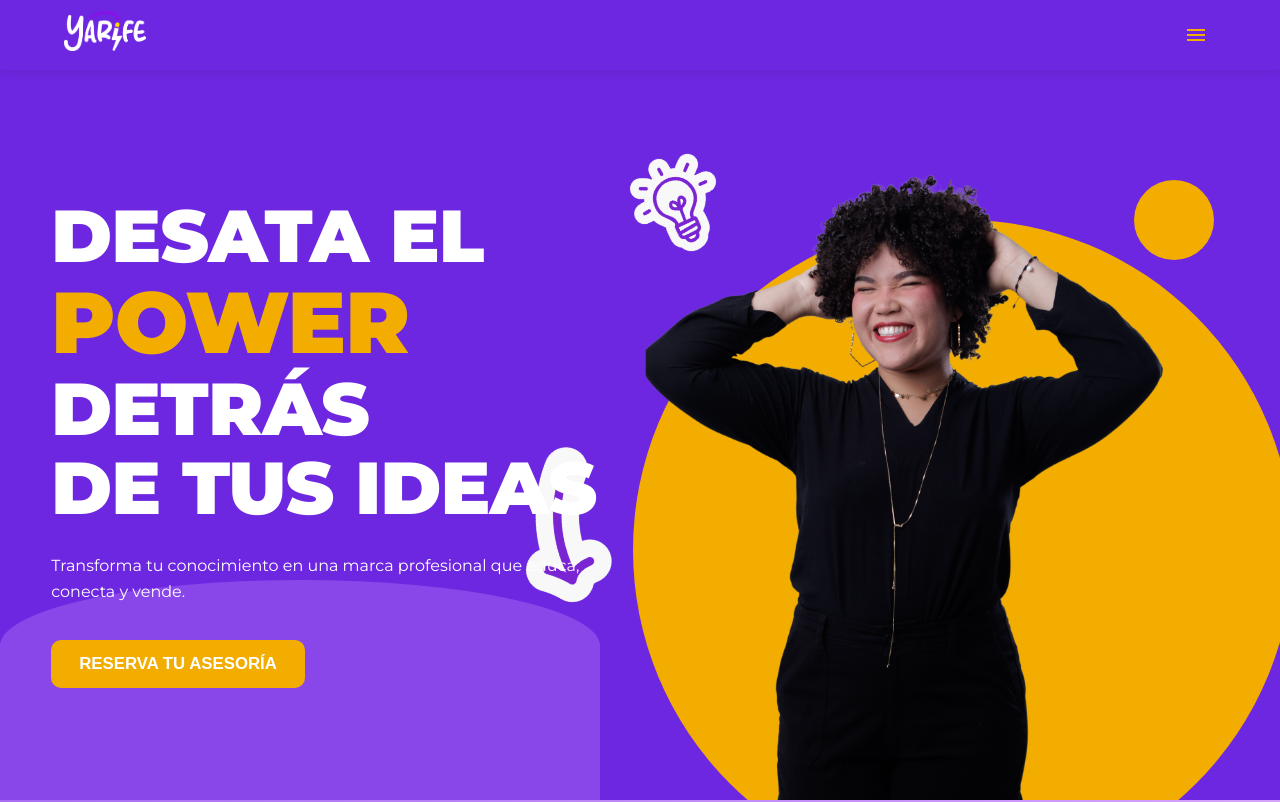
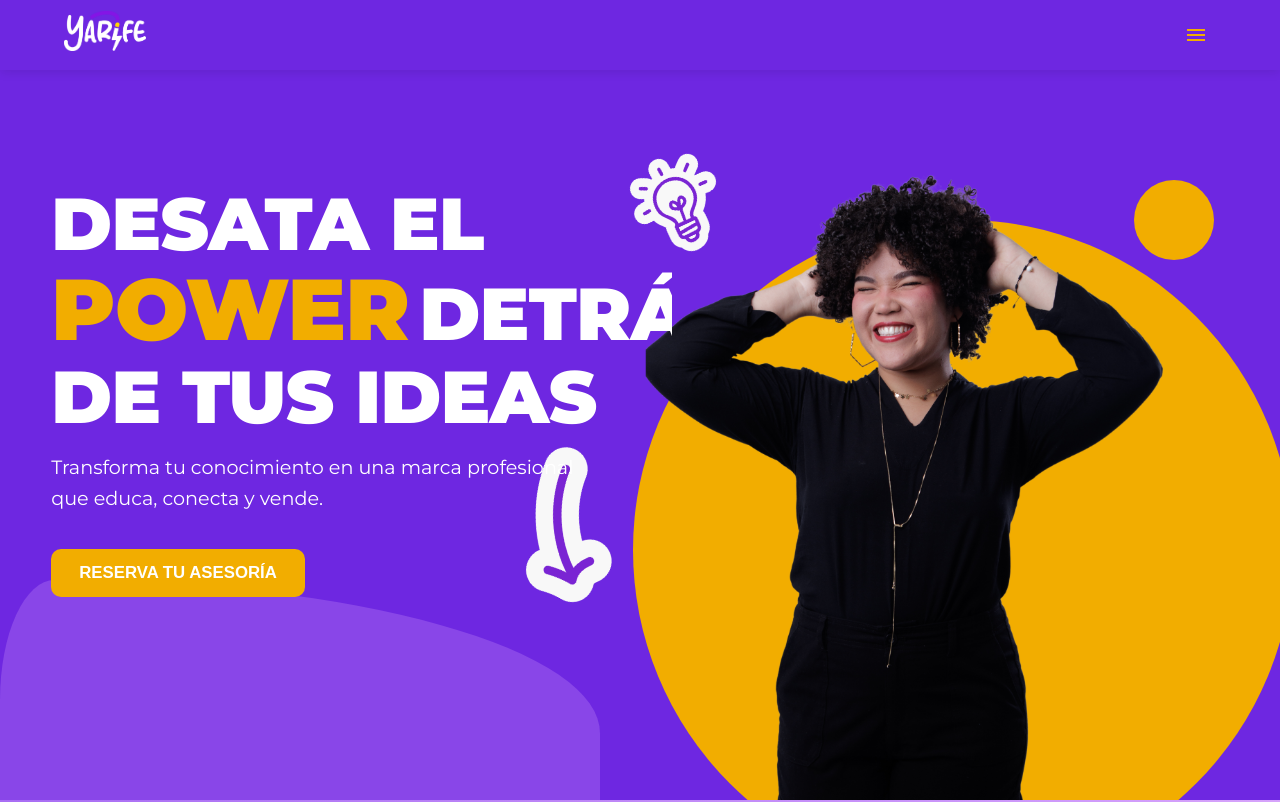
Before and after one commit to Andresdequintal/Landing-page-Yarife, a React (Create React App) app: page / in a window 1280 px wide. Shown: the top 802 px of the page. Built offline with nearby package versions, Linux system fonts and the light colour scheme.

Commit message:
enhace: hero

```diff
--- a/src/components/Hero/Hero.css
+++ b/src/components/Hero/Hero.css
@@ -12,8 +12,8 @@
   width: calc(100% - 608px);
   display: flex;
   flex-direction: column;
-  justify-content: center;
-  padding: 0 clamp(1.5rem, 4vw, 4rem);
+  justify-content: start;
+  padding: 100px clamp(1.5rem, 4vw, 4rem);
   position: relative;
   overflow: hidden;
 }
@@ -35,8 +35,8 @@
   width: calc(100vw - 680px);
     height: 220px;
   background: var(--lila);
-  border-top-left-radius: 1000px 220px;
-  border-top-right-radius: 1000px 220px;
+  border-top-left-radius: 100px 220px;
+  border-top-right-radius: 1000px 281px;
   opacity: 0.25;
 }
 
@@ -51,17 +51,18 @@
   font-size: clamp(2.4rem, 6vw, 4.6rem);
   font-weight: 900;
   line-height: 1.08;
-  margin-bottom: 1.6rem;
+  margin-bottom: 1rem;
   letter-spacing: -0.5px;
 }
 
 .hero-headline .power {
   color: var(--rojo);
   font-size: clamp(2.8rem, 7vw, 5.4rem);
+  margin-right: 10px;
 }
 
 .hero-description {
-  font-size: clamp(1rem, 1.1vw, 1.2rem);
+  font-size: clamp(1.2rem, 1.2vw, 1.2rem);
   margin-bottom: 2.2rem;
   max-width: 560px;
 }
--- a/src/components/Hero/Hero.js
+++ b/src/components/Hero/Hero.js
@@ -24,7 +24,7 @@ const Hero = () => {
         <div className="hero-content">
           <h1 className="hero-headline">
             DESATA EL<br />
-            <span className="power">POWER</span><br />
+            <span className="power">POWER</span>
             DETRÁS<br />
             DE TUS IDEAS
           </h1>
```
